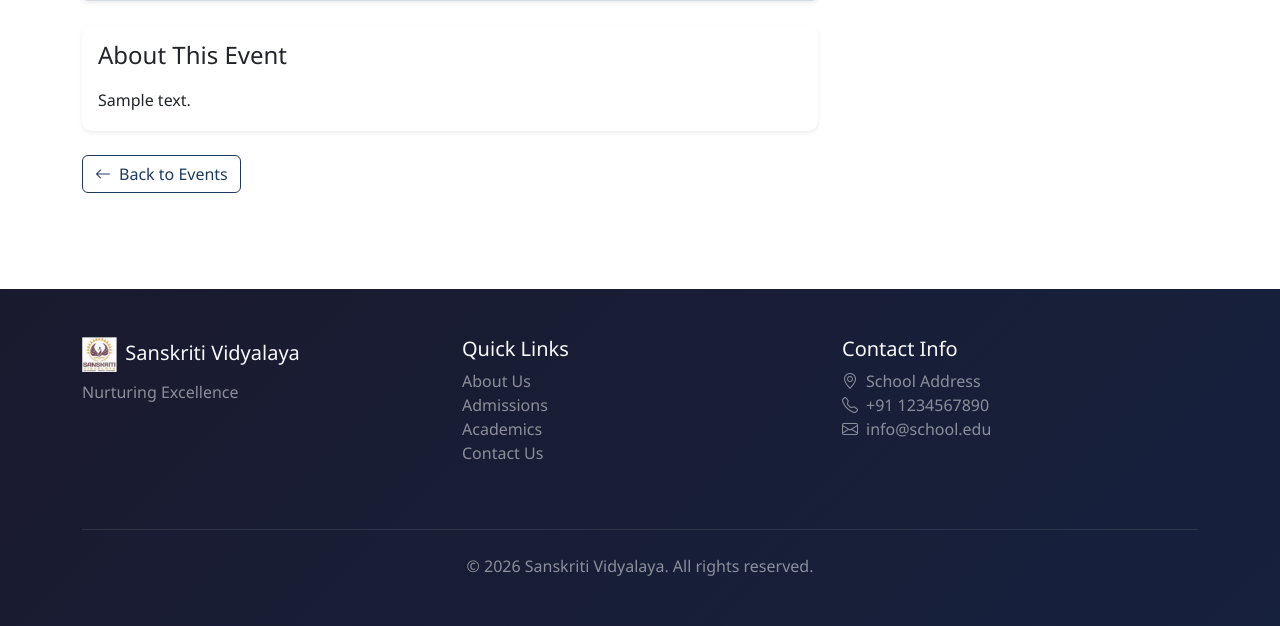
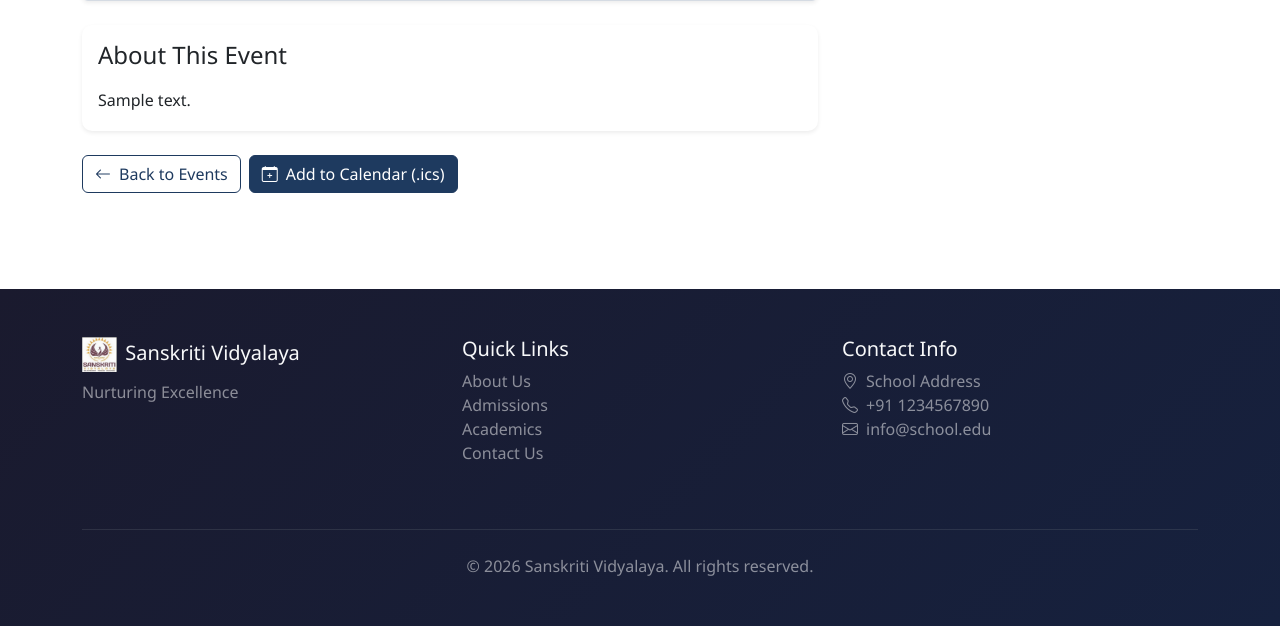
Before and after one commit to amruthamodela06/sanskriti-vidyalaya, a Flask app: page /events/1 in a window 1280 px wide. Shown: the part 762-1388 px from the top of the page. Run offline with Flask 3, Linux system fonts and the light colour scheme; tables that the repository leaves empty hold one stand-in row (values such as "Sample post"); grey boxes marked "Sample" are stand-in pictures.

Commit message:
feat(public): add iCalendar (.ics) export for school events

```diff
--- a/app/routes/public.py
+++ b/app/routes/public.py
@@ -1,4 +1,4 @@
-from datetime import datetime, date
+from datetime import datetime, date, timedelta
 from flask import Blueprint, render_template, request, flash, redirect, url_for, current_app, Response
 from app.extensions import db
 from app.models import (Blog, Event, Holiday, GalleryAlbum, GalleryPhoto,
@@ -186,6 +186,48 @@ def event_detail(id):
     event = Event.query.filter_by(id=id, is_published=True).first_or_404()
     return render_template('public/event_detail.html', event=event)
 
+
+@public_bp.route('/events/<int:id>/ics')
+def event_ics(id):
+    """Export a single school event as an iCalendar (.ics) file."""
+    event = Event.query.filter_by(id=id, is_published=True).first_or_404()
+    if event.event_time:
+        start_dt = datetime.combine(event.event_date, event.event_time)
+        end_dt = start_dt + timedelta(hours=2)
+        dtstart = f"DTSTART:{start_dt.strftime('%Y%m%dT%H%M%S')}"
+        dtend = f"DTEND:{end_dt.strftime('%Y%m%dT%H%M%S')}"
+    else:
+        end_date = (event.end_date or event.event_date) + timedelta(days=1)
+        dtstart = f"DTSTART;VALUE=DATE:{event.event_date.strftime('%Y%m%d')}"
+        dtend = f"DTEND;VALUE=DATE:{end_date.strftime('%Y%m%d')}"
+
+    description = (event.description or '').replace('\n', '\\n').replace('\r', '')
+    location = (event.location or '').replace('\n', ' ')
+    summary = event.title.replace('\n', ' ')
+    stamp = datetime.utcnow().strftime('%Y%m%dT%H%M%SZ')
+
+    ics_lines = [
+        'BEGIN:VCALENDAR',
+        'VERSION:2.0',
+        'PRODID:-//Sanskriti Vidyalaya//School Events//EN',
+        'BEGIN:VEVENT',
+        f'UID:event-{event.id}@sanskritividyalaya',
+        f'DTSTAMP:{stamp}',
+        dtstart,
+        dtend,
+        f'SUMMARY:{summary}',
+        f'DESCRIPTION:{description}',
+        f'LOCATION:{location}',
+        'END:VEVENT',
+        'END:VCALENDAR',
+        ''
+    ]
+    return Response(
+        '\r\n'.join(ics_lines),
+        mimetype='text/calendar',
+        headers={'Content-Disposition': f'attachment; filename=event-{event.id}.ics'}
+    )
+
 @public_bp.route('/contact', methods=['GET', 'POST'])
 def contact():
     form = ContactForm()
--- a/app/templates/public/event_detail.html
+++ b/app/templates/public/event_detail.html
@@ -45,9 +45,12 @@
                     </div>
                 </div>
 
-                <div class="mt-4 d-flex gap-2">
+                <div class="mt-4 d-flex gap-2 flex-wrap">
                     <a href="{{ url_for('public.events') }}" class="btn btn-outline-primary">
                         <i class="bi bi-arrow-left me-2"></i>Back to Events
+                    </a>
+                    <a href="{{ url_for('public.event_ics', id=event.id) }}" class="btn btn-primary">
+                        <i class="bi bi-calendar-plus me-2"></i>Add to Calendar (.ics)
                     </a>
                 </div>
             </div>
```
